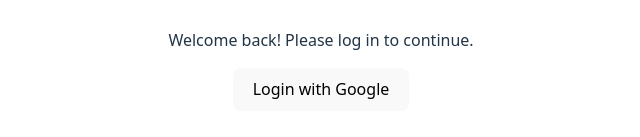
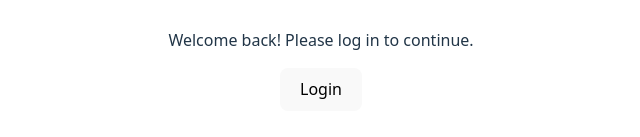
Before and after one commit to madrian31/Taskly-v0.2, a React (Vite) app: page /Taskly-v0.2/login in a window 1280 px wide. Shown: the part 393-530 px from the top of the page, without its empty margins (319-959 px from the left). Built offline with nearby package versions, Linux system fonts and the light colour scheme; no server answers.

Commit message:
revert login

```diff
--- a/src/pages/login/login.jsx
+++ b/src/pages/login/login.jsx
@@ -1,41 +1,21 @@
 import '../../App.css'
-import { useEffect } from 'react';
 import { useNavigate } from 'react-router-dom';
-import { auth, provider } from "../../firebase/firebaseConfig";
-import { signInWithRedirect, getRedirectResult } from "firebase/auth";
 
 function Login() {
+
     const navigate = useNavigate();
 
-  const handleLogin = async () => {
-    try {
-      await signInWithRedirect(auth, provider);
-      // Do NOT navigate here; the redirect reloads the page
-    } catch (error) {
-      console.error("Error signing in with redirect:", error);
+    const handleLogin = () => {
+        navigate('/home');
     }
-  };
-
-  useEffect(() => {
-    getRedirectResult(auth)
-      .then((result) => {
-        if (result) {
-          console.log("Logged in user:", result.user);
-          navigate('/home'); // now we navigate after successful login
-        }
-      })
-      .catch((error) => {
-        console.error("Redirect login error:", error);
-      });
-  }, [navigate]);
 
     return (
         <>
             <h1>Login</h1>
             <p>Welcome back! Please log in to continue.</p>
-      <button onClick={handleLogin}>Login with Google</button>
+            <button onClick={handleLogin}>Login</button>
         </>
-  );
+    )
 }
 
-export default Login;
+export default Login
```
Lines whose indentation alone changed are shown as unchanged.
